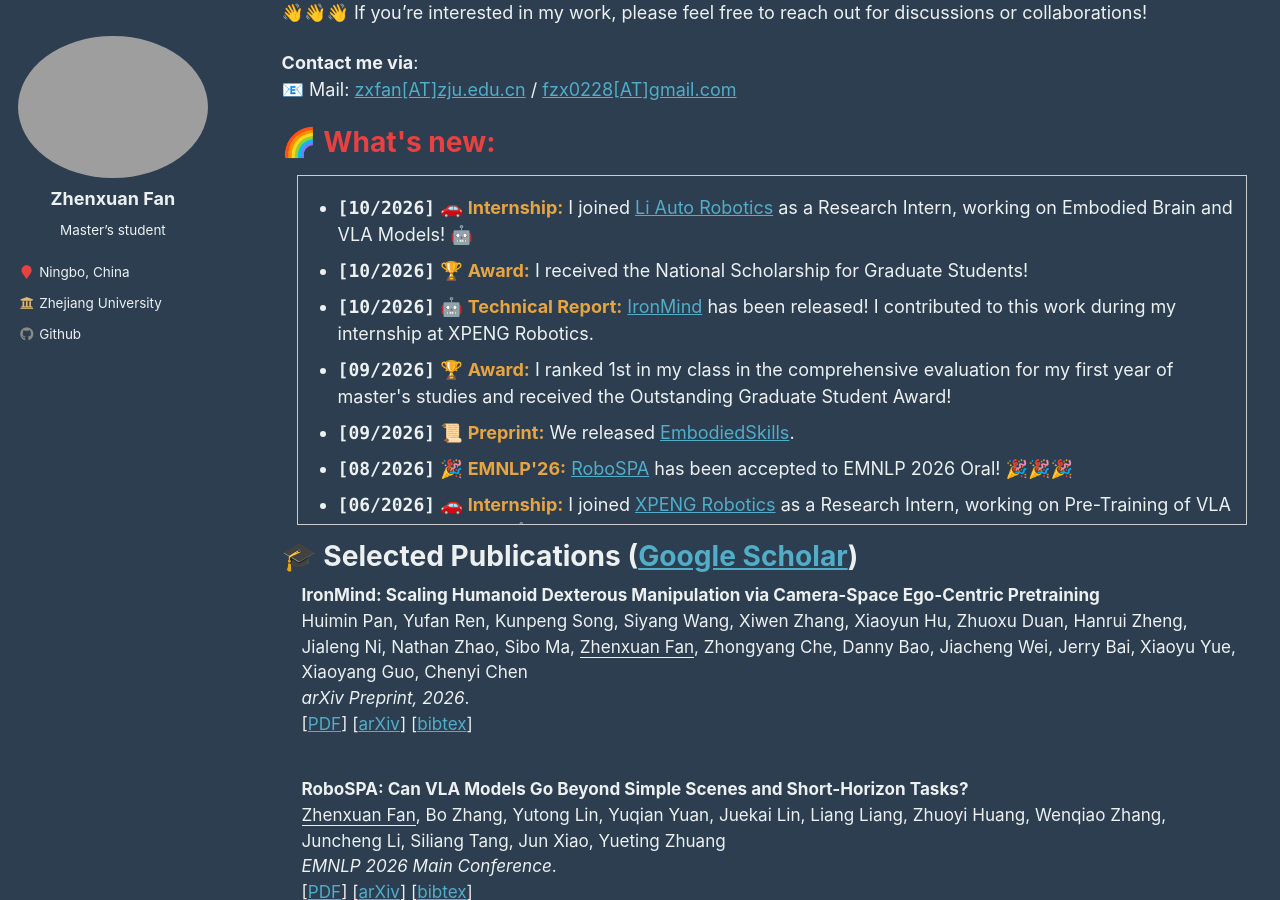
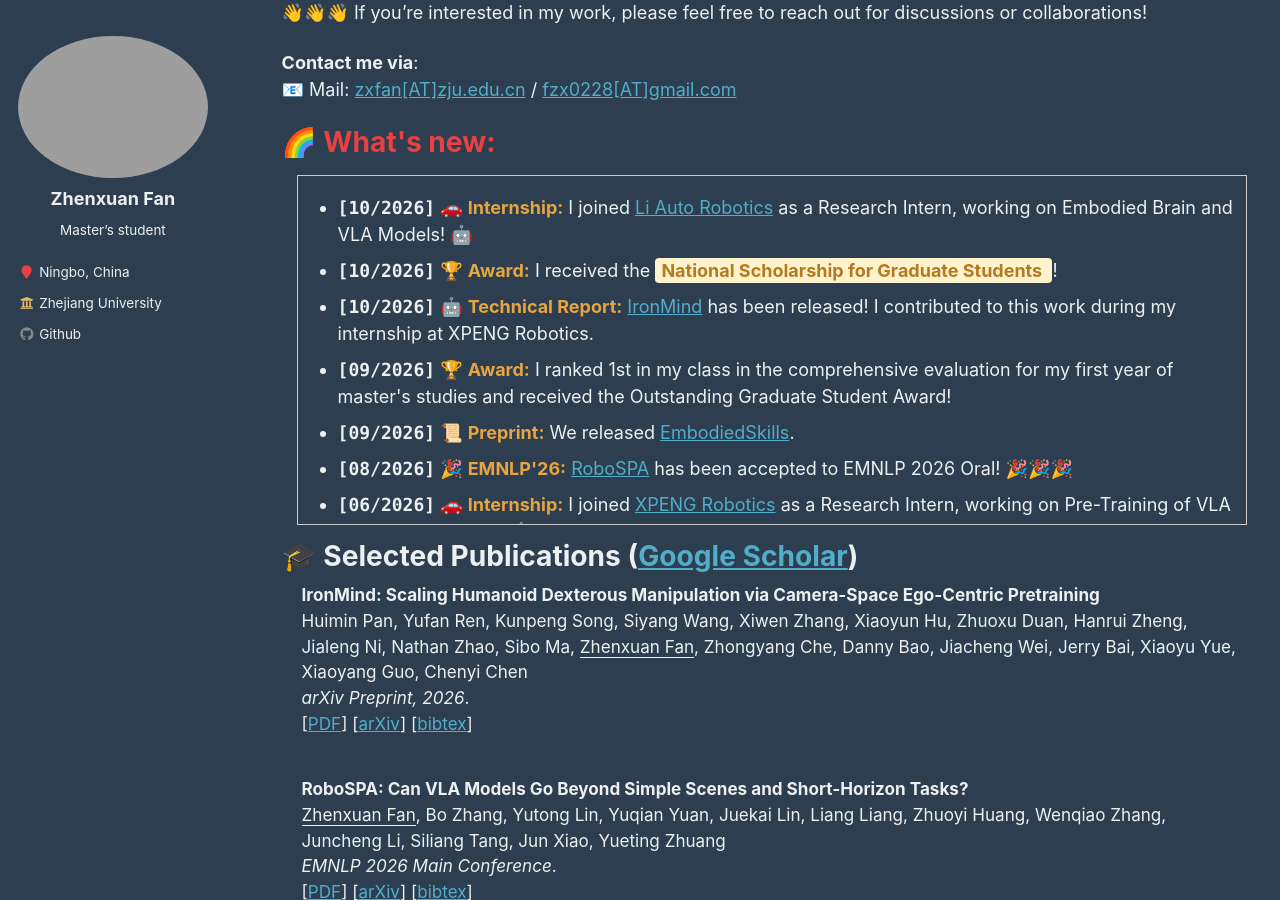
Before and after one commit to fanzhenxuan/fanzhenxuan.github.io, a Jekyll site: the page built from _pages/about.md, in a window 1280 px wide and 900 px high, scrolled down 529 px. Built offline with Jekyll 4.4.1, drawn with Linux system fonts in a browser that asks for light colours.

Commit message:
Update about.md

```diff
--- a/_pages/about.md
+++ b/_pages/about.md
@@ -29,7 +29,15 @@ In the past, I focused on the efficient training and inference of LLMs and MLLMs
 
 <ul>
   <li><strong style="font-family: Consolas;">[10/2026]</strong> 🚗 <b style="color: rgb(231, 165, 65);">Internship:</b> I joined <a href="https://machembodied.com/">Li Auto Robotics</a> as a Research Intern, working on Embodied Brain and VLA Models! 🤖</li>
-  <li><strong style="font-family: Consolas;">[10/2026]</strong>  🏆 <b style="color: rgb(231, 165, 65);">Award:</b> I received the National Scholarship for Graduate Students! </li>
+  <!-- <li><strong style="font-family: Consolas;">[10/2026]</strong>  🏆 <b style="color: rgb(231, 165, 65);">Award:</b> I received the National Scholarship for Graduate Students! </li> -->
+  <li>
+  <strong style="font-family: Consolas;">[10/2026]</strong>
+  🏆 <b style="color: rgb(231, 165, 65);">Award:</b>
+  I received the
+  <strong style="color: #b7791f; background-color: #fff3cd; padding: 2px 6px; border-radius: 4px;">
+    National Scholarship for Graduate Students
+  </strong>!
+</li>
   <li><strong style="font-family: Consolas;">[10/2026]</strong>  🤖 <b style="color: rgb(231, 165, 65);">Technical Report:</b> <a href="https://arxiv.org/abs/2609.39403">IronMind</a> has been released! I contributed to this work during my internship at XPENG Robotics. </li>
   <li><strong style="font-family: Consolas;">[09/2026]</strong>  🏆 <b style="color: rgb(231, 165, 65);">Award:</b> I ranked 1st in my class in the comprehensive evaluation for my first year of master's studies and received the Outstanding Graduate Student Award! </li>
   <li><strong style="font-family: Consolas;">[09/2026]</strong>  📜 <b style="color: rgb(231, 165, 65);">Preprint:</b> We released <a href="https://arxiv.org/abs/2609.01281">EmbodiedSkills</a>. </li>
```
